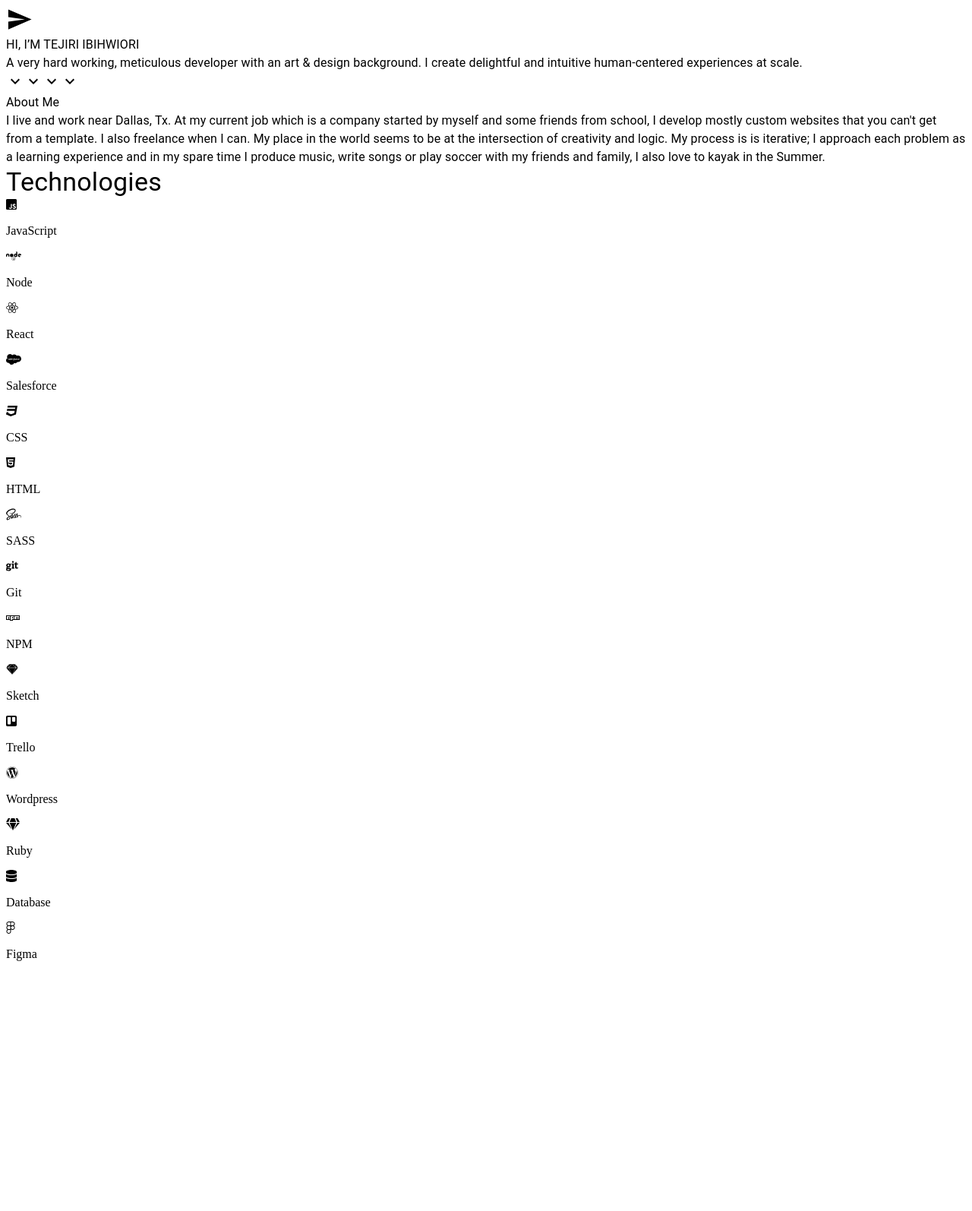
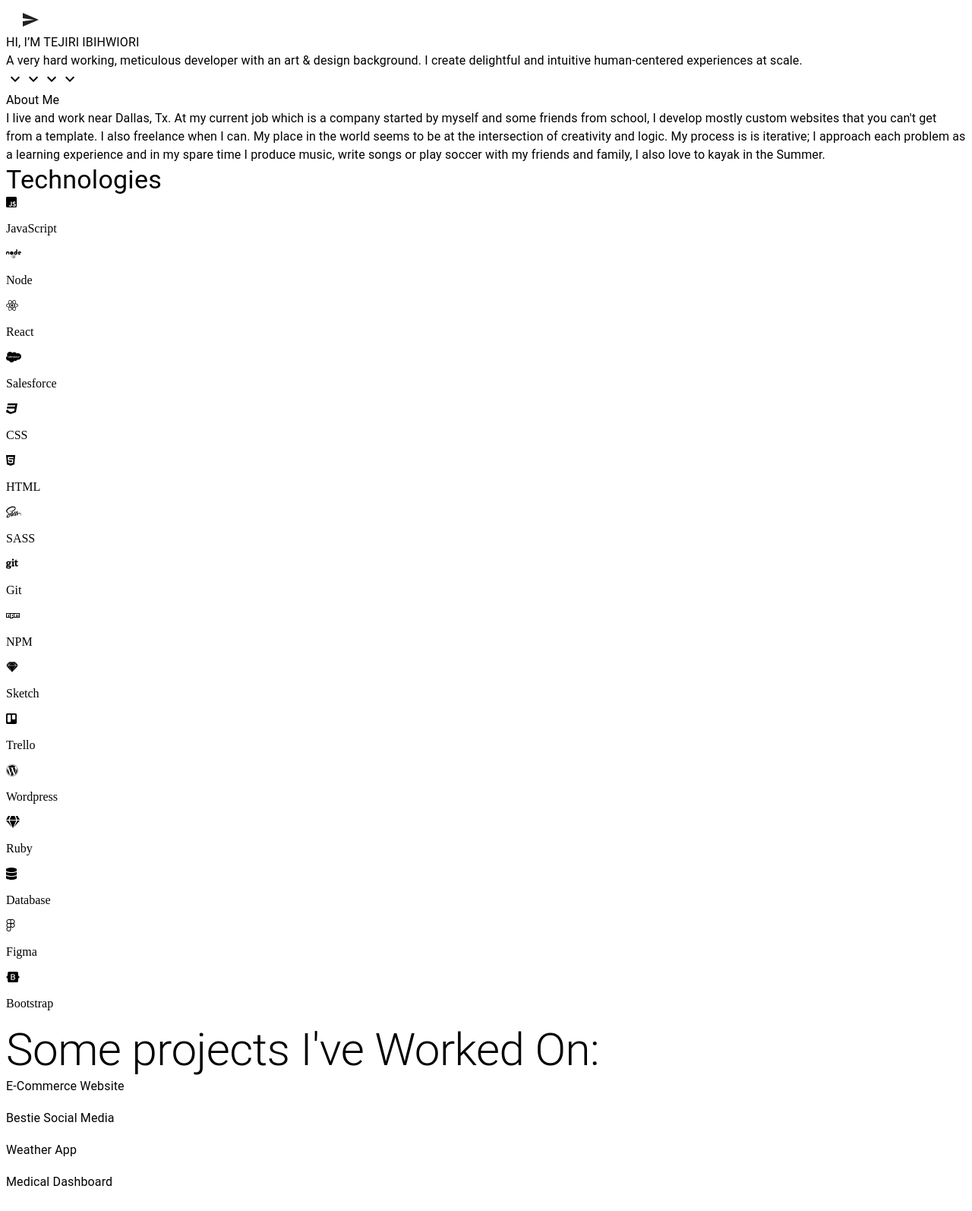
Before and after one commit to rextejiri/portfolio, a React (Create React App) app: page / in a window 1280 px wide. Shown: the whole page at 76% size. Before the commit the page ends 1281 px from the top, so only its background shows below. Built offline with nearby package versions, Linux system fonts and the light colour scheme.

Commit message:
submit to nic

```diff
--- a/src/Components/About.js
+++ b/src/Components/About.js
@@ -1,7 +1,5 @@
 import React from 'react';
 import Typography from '@material-ui/core/Typography';
-import ExpandMore from '@material-ui/icons/ExpandMore';
-
 
 
 
--- a/src/Components/App.js
+++ b/src/Components/App.js
@@ -3,6 +3,8 @@
 import Intro from './Intro.js'
 import About from './About.js'
 import Tech from './Tech.js'
+import Projects from './Projects.js'
+
 
 
 
@@ -14,6 +16,7 @@
     <Intro />
     <About />
     <Tech />
+    <Projects />
     </div>
   );
 }
--- a/src/Components/Header.js
+++ b/src/Components/Header.js
@@ -1,4 +1,5 @@
 import React from 'react';
+import Button from "@material-ui/core/Button";
 
 import SendIcon from '@material-ui/icons/Send';
 
@@ -8,8 +9,12 @@
 
   return (
     <div className="header">
-    <SendIcon className="sendIcon" fontSize="large"/>
+
+    <Button href="mailto:rextejiri@gmail.com">
+  	<SendIcon/>
+    </Button>
     </div>
+
   );
 
 }
--- /dev/null
+++ b/src/Components/Projects.js
@@ -0,0 +1,39 @@
+import React from "react";
+import Typography from "@material-ui/core/Typography";
+export default function Experience() {
+	return (
+		<React.Fragment>
+			<Typography variant="h2">Some projects I've Worked On:</Typography>
+			<div className="projects">
+				<div>
+            <div>
+              <Typography>E-Commerce Website</Typography>
+            	<img />
+            </div>
+            <Typography></Typography>
+        </div>
+        <div>
+          <div>
+            <Typography>Bestie Social Media</Typography>
+          	<img />
+          </div>
+            <Typography></Typography>
+        </div>
+        <div>
+          <div>
+            <Typography>Weather App</Typography>
+            <img />
+          </div>
+            <Typography></Typography>
+        </div>
+        <div>
+          <div>
+            <Typography>Medical Dashboard</Typography>
+            <img />
+          </div>
+            <Typography></Typography>
+        </div>
+			</div>
+		</React.Fragment>
+	);
+}
--- a/src/Components/Tech.js
+++ b/src/Components/Tech.js
@@ -1,6 +1,5 @@
 import React from 'react';
 import Typography from '@material-ui/core/Typography';
-import SendIcon from '@material-ui/icons/Send';
 import { FontAwesomeIcon } from "@fortawesome/react-fontawesome";
 
 import { faGem,faDatabase  } from '@fortawesome/free-solid-svg-icons'
@@ -30,8 +29,7 @@
       { name: "Ruby", icon: faGem },
       { name: "Database", icon: faDatabase },
       { name: "Figma", icon: faFigma },
-
-
+      { name: "Bootstrap", icon: faBootstrap },
   	];
 
   return (
```
